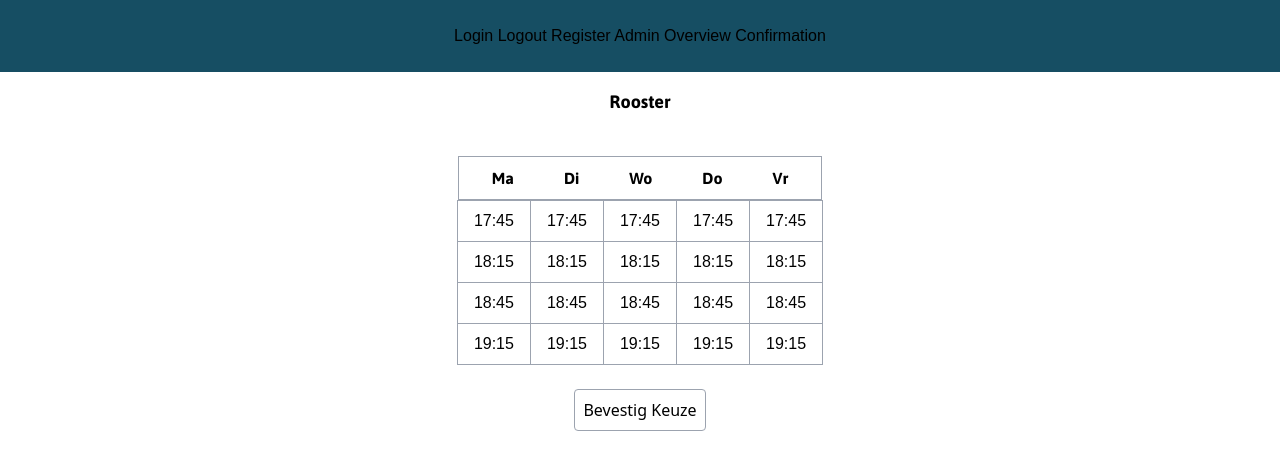
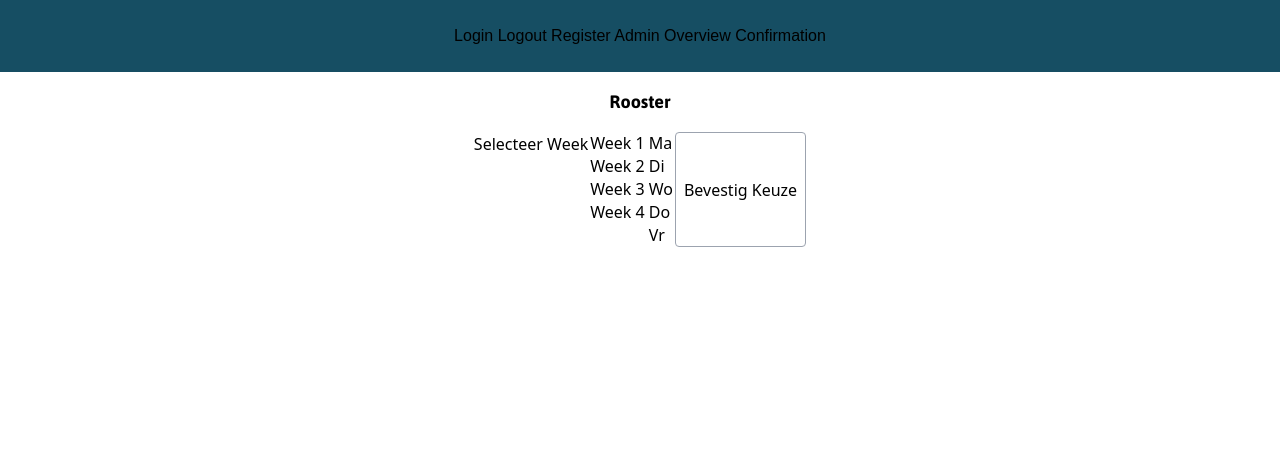
Before and after one commit to ThijsVanLoo1/CLE2, a PHP site: page /reservation.php in a window 1280 px wide. Shown: the top 470 px of the page. Run offline with PHP 8.4, Linux system fonts and the light colour scheme.

Commit message:
Reservation Box

```diff
--- a/CLE2/reservation.php
+++ b/CLE2/reservation.php
@@ -9,11 +9,13 @@ $days = [
     "Vr",
 ];
 
+$dates = [
+
+];
+
 $hours = [
-    "17:45",
-    "18:15",
-    "18:45",
-    "19:15",
+    "12:30",
+    "20:00",
 ]
 
 ?>
@@ -28,6 +30,33 @@ $hours = [
           rel="stylesheet">
     <link href="output.css" rel="stylesheet">
     <title>Reservatie pagina</title>
+    <script>
+        function timeSelect() {
+            const selectedDay = document.getElementById('days').value;
+            const timeContainer = document.getElementById('time-container');
+
+            timeContainer.innerHTML = '';
+
+            const label = document.createElement('label');
+            label.setAttribute('for', 'times');
+            label.textContent = `Selecteer Tijd voor ${selectedDay}`;
+
+            const select = document.createElement('select');
+            select.setAttribute('id', 'times');
+            select.setAttribute('name', 'times');
+
+            const times = ["12:30", "20:00"]; // Hardcoded timestamps
+            times.forEach(time => {
+                const option = document.createElement('option');
+                option.setAttribute('value', time);
+                option.textContent = time;
+                select.appendChild(option);
+            });
+
+            timeContainer.appendChild(label);
+            timeContainer.appendChild(select);
+        }
+    </script>
 </head>
 
 <nav class="text-center bg-cyan-900 font-poppins p-6">
@@ -41,27 +70,47 @@ $hours = [
 
 <header class="text-center font-bold font-asap text-lg p-4">Rooster</header>
 <body>
-<form class="flex flex-col items-center">
-    <table class="flex flex-col items-center table-auto border-collapse p-6">
-        <thead class="border border-gray-400 px-8 py-2">
-        <tr class="flex gap-12 text-base font-asap">
-            <?php foreach ($days as $day): ?>
-                <th><?php echo $day; ?></th>
-            <?php endforeach; ?>
-        </tr>
-        </thead>
-        <tbody class="font-poppins">
-        <?php
-        for ($i = 0; $i < count($hours); $i++) {
-            echo '<tr>';
-            foreach ($days as $day) {
-                echo '<td class="border border-gray-400 px-4 py-2"><a href="">' . $hours[$i] . '</td>';
-            }
-            echo '</tr>';
-        }
-        ?>
-        </tbody>
-    </table>
+<form class="flex justify-center" method="post">
+    <label for="weeks">Selecteer Week</label>
+    <select id="weeks" name="weeks" size="4">
+        <option value="week1">Week 1</option>
+        <option value="week2">Week 2</option>
+        <option value="week3">Week 3</option>
+        <option value="week4">Week 4</option>
+    </select>
+    <label for="days"></label>
+    <select id="days" name="days" size="5" onchange="timeSelect()">
+        <option value="day1">Ma</option>
+        <option value="day2">Di</option>
+        <option value="day3">Wo</option>
+        <option value="day4">Do</option>
+        <option value="day5">Vr</option>
+    </select>
+
+    <div id="time-container" class="flex flex-col items-center mt-4"></div>
+    <!--    <table class="flex flex-col items-center table-auto border-collapse p-6">-->
+    <!--        <thead class="border border-gray-400 px-8 py-2">-->
+    <!--        <tr class="flex gap-12 text-base font-asap">-->
+    <!--            --><?php //foreach ($days as $day): ?>
+    <!--                <th>--><?php //echo $day; ?><!--</th>-->
+    <!--            --><?php //endforeach; ?>
+    <!--        </tr>-->
+    <!--        </thead>-->
+    <!--        <tbody class="font-poppins">-->
+    <!--        --><?php
+    //        for ($i = 0; $i < count($hours); $i++) {
+    //            echo '<tr>';
+    //            foreach ($days as $day) {
+    //                echo '<td class="border border-gray-400 px-4 py-2"><a href="">' . $hours[$i] . '</td>';
+    //            }
+    //            echo '</tr>';
+    //        }
+    //        ?>
+    <!--        </tbody>-->
+    <!--    </table>-->
+    <!--    <table>-->
+    <!---->
+    <!--    </table>-->
     <input type="submit" value="Bevestig Keuze" class="border border-solid border-gray-400 rounded p-2">
 </form>
 </body>
```
